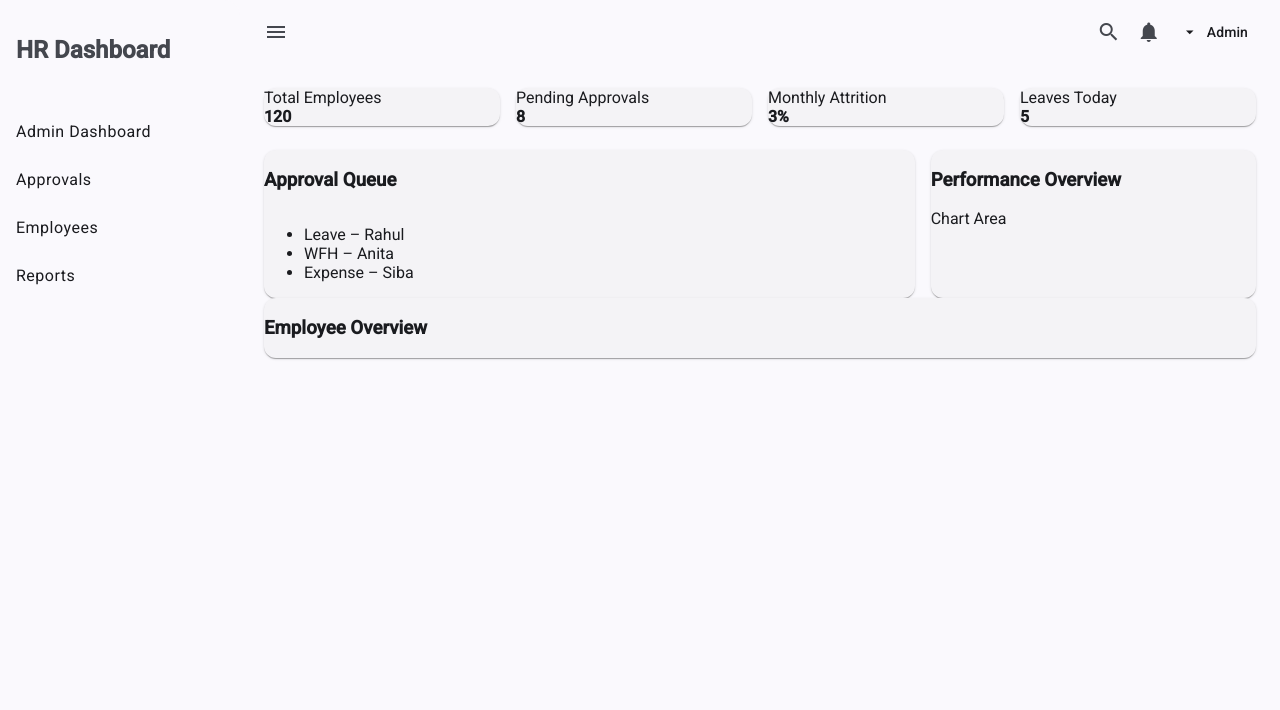
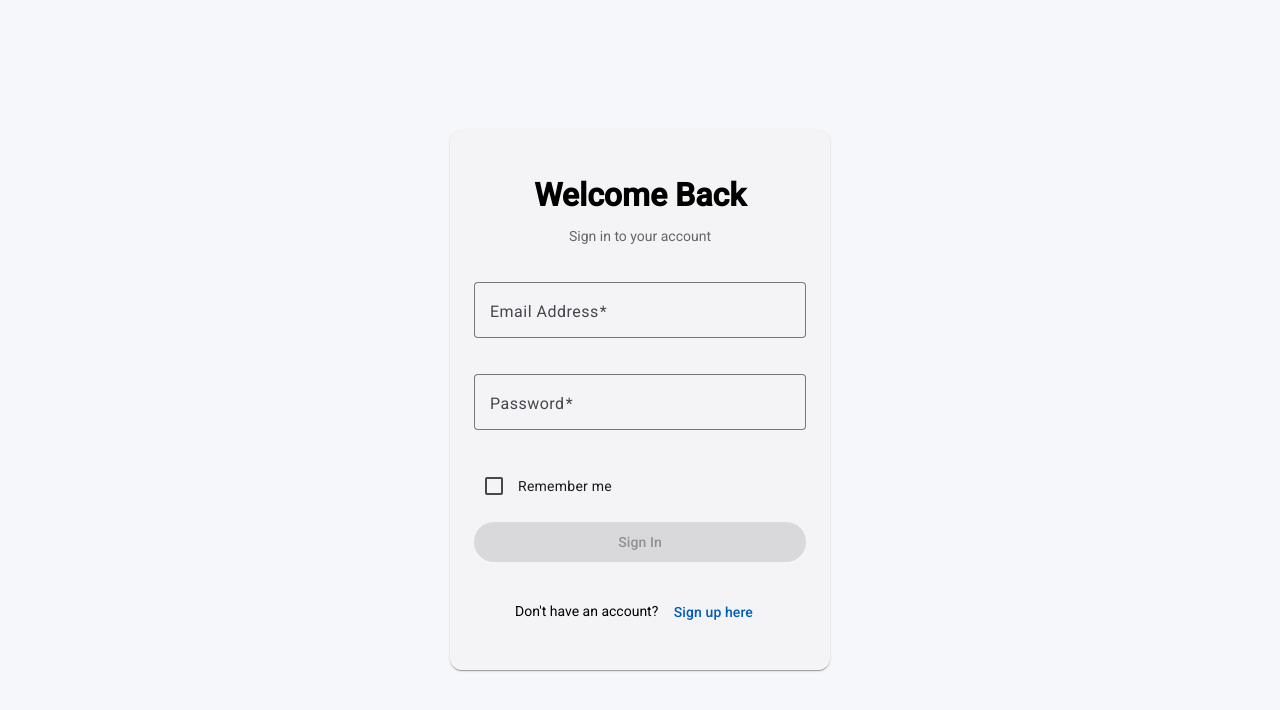
Before and after one commit to ssiba/hr-dashboard, an Angular app: page / in a window 1280 px wide. Before the commit this address led to /admin. Shown: the top 710 px of the page. Built offline with nearby package versions, Linux system fonts and the light colour scheme.

Commit message:
login form created

```diff
--- /dev/null
+++ b/src/app/login/user-login/user-login.component.html
@@ -0,0 +1,75 @@
+<div class="login-container">
+
+    <mat-card class="login-card">
+
+      <!-- Header -->
+      <div class="login-header">
+        <h1>Welcome Back</h1>
+        <p>Sign in to your account</p>
+      </div>
+
+      <!-- Login Form -->
+      <form [formGroup]="loginForm" (ngSubmit)="onLogin()">
+
+        <!-- Email -->
+        <mat-form-field appearance="outline" class="full-width">
+          <mat-label>Email Address</mat-label>
+          <input
+            matInput
+            type="email"
+            formControlName="email"
+            placeholder="Enter your email"
+          />
+          <mat-error *ngIf="loginForm.get('email')?.hasError('required')">
+            Email is required
+          </mat-error>
+          <mat-error *ngIf="loginForm.get('email')?.hasError('email')">
+            Please enter a valid email
+          </mat-error>
+        </mat-form-field>
+
+        <!-- Password -->
+        <mat-form-field appearance="outline" class="full-width">
+          <mat-label>Password</mat-label>
+          <input
+            matInput
+            type="password"
+            formControlName="password"
+            placeholder="Enter your password"
+          />
+          <mat-error *ngIf="loginForm.get('password')?.hasError('required')">
+            Password is required
+          </mat-error>
+        </mat-form-field>
+
+        <!-- Remember Me -->
+        <mat-checkbox formControlName="rememberMe">
+          Remember me
+        </mat-checkbox>
+
+        <!-- Login Button -->
+        <button
+          mat-raised-button
+          color="primary"
+          type="submit"
+          class="login-btn"
+          [disabled]="loginForm.invalid"
+        >
+          Sign In
+        </button>
+
+      </form>
+
+      <!-- Signup -->
+      <div class="signup-link">
+        <p>
+          Don't have an account?
+          <a mat-button color="primary" routerLink="/signup">
+            Sign up here
+          </a>
+        </p>
+      </div>
+
+    </mat-card>
+
+  </div>
--- /dev/null
+++ b/src/app/login/user-login/user-login.component.scss
@@ -0,0 +1,42 @@
+.login-container {
+    height: 100vh;
+    display: flex;
+    align-items: center;
+    justify-content: center;
+    background: #f5f7fa;
+  }
+
+  .login-card {
+    width: 380px;
+    padding: 24px;
+  }
+
+  .login-header {
+    text-align: center;
+    margin-bottom: 24px;
+
+    h1 {
+      margin-bottom: 4px;
+    }
+
+    p {
+      color: #666;
+      font-size: 14px;
+    }
+  }
+
+  .full-width {
+    width: 100%;
+    margin-bottom: 16px;
+  }
+
+  .login-btn {
+    width: 100%;
+    margin-top: 16px;
+  }
+
+  .signup-link {
+    margin-top: 16px;
+    text-align: center;
+    font-size: 14px;
+  }
--- /dev/null
+++ b/src/app/login/user-login/user-login.component.ts
@@ -0,0 +1,71 @@
+import { CommonModule } from '@angular/common';
+import { Component } from '@angular/core';
+import {
+  FormBuilder,
+  FormGroup,
+  ReactiveFormsModule,
+  Validators
+} from '@angular/forms';
+import { Router } from '@angular/router';
+
+import { MatButtonModule } from '@angular/material/button';
+import { MatCardModule } from '@angular/material/card';
+import { MatInputModule } from '@angular/material/input';
+import { MatCheckboxModule } from '@angular/material/checkbox';
+
+@Component({
+  selector: 'app-user-login',
+  standalone: true,
+  imports: [
+    CommonModule,
+    ReactiveFormsModule,
+    MatCardModule,
+    MatButtonModule,
+    MatInputModule,
+    MatCheckboxModule
+  ],
+  templateUrl: './user-login.component.html',
+  styleUrls: ['./user-login.component.scss']
+})
+export class UserLoginComponent {
+
+  loginForm!: FormGroup;
+  isLoading = false;
+
+  constructor(
+    private fb: FormBuilder,
+    private router: Router
+  ) {
+    this.initializeForm();
+  }
+
+  private initializeForm(): void {
+    this.loginForm = this.fb.group({
+      email: ['', [Validators.required, Validators.email]],
+      password: ['', [Validators.required, Validators.minLength(6)]],
+      rememberMe: [false]
+    });
+  }
+
+  onLogin(): void {
+    if (this.loginForm.invalid) {
+      this.loginForm.markAllAsTouched();
+      return;
+    }
+
+    this.isLoading = true;
+
+    const loginPayload = this.loginForm.value;
+    console.log('Login Payload:', loginPayload);
+
+    // Mock success login
+    setTimeout(() => {
+      this.isLoading = false;
+
+      // Example: store role (Admin/User)
+      localStorage.setItem('role', 'USER');
+      this.loginForm.reset();
+      // this.router.navigate(['/dashboard']);
+    }, 1000);
+  }
+}
```
Also changed, not shown: src/app/app.routes.ts (+7 -2 lines), 1 other file (tests, documents, lock files or other folders).
